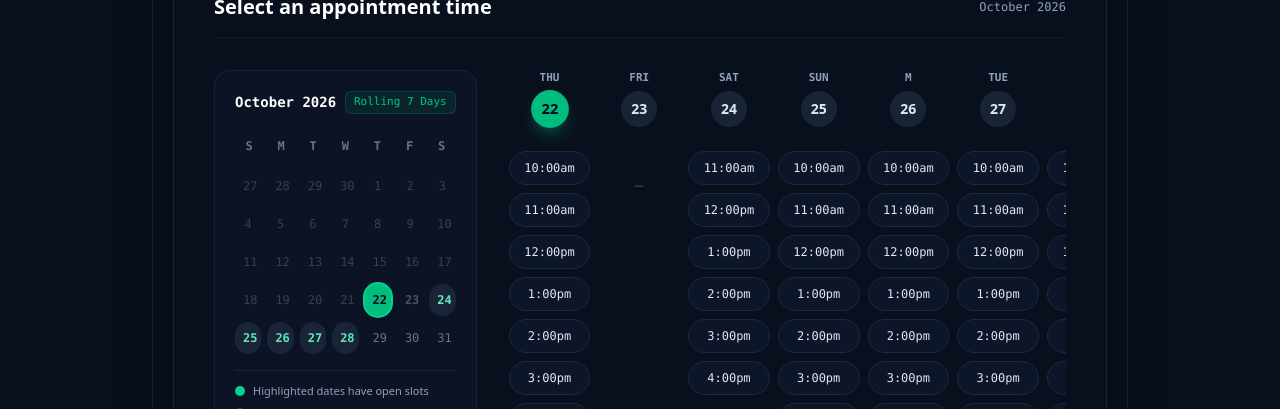
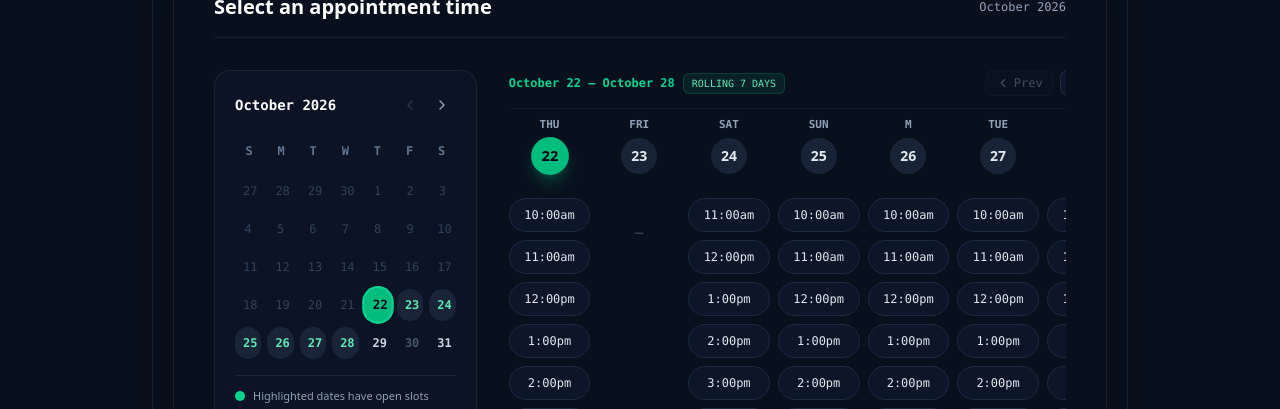
Before and after one commit to fksifat/AriseStudio_website, a Next.js app: page /schedule in a window 1280 px wide. Both pictures are taken after a click on the button "Studio Matrix". Shown: the part 372-781 px from the top of the page. Built offline with nearby package versions, Linux system fonts and the light colour scheme; no server answers.

Commit message:
feat(schedule): add month navigation and week switching to Studio Matrix calendar

```diff
--- a/src/components/AppointmentScheduler.tsx
+++ b/src/components/AppointmentScheduler.tsx
@@ -11,6 +11,8 @@ import {
   Loader2,
   ExternalLink,
   Sparkles,
+  ChevronLeft,
+  ChevronRight,
 } from "lucide-react";
 
 interface DaySchedule {
@@ -113,10 +115,129 @@ export default function AppointmentScheduler() {
   const [iframeLoaded, setIframeLoaded] = useState(false);
 
   const currentDate = useMemo(() => (isClient ? new Date() : null), [isClient]);
+  const [scheduleRefDate, setScheduleRefDate] = useState<Date | null>(null);
+  const [viewMonthState, setViewMonthState] = useState<number | null>(null);
+  const [viewYearState, setViewYearState] = useState<number | null>(null);
+
+  const activeRefDate = useMemo(
+    () => scheduleRefDate || currentDate,
+    [scheduleRefDate, currentDate],
+  );
+  const viewMonth =
+    viewMonthState ?? (activeRefDate ? activeRefDate.getMonth() : 9);
+  const viewYear =
+    viewYearState ?? (activeRefDate ? activeRefDate.getFullYear() : 2026);
+
   const scheduleDays = useMemo(
-    () => (currentDate ? generateRollingSchedule(7, currentDate) : []),
-    [currentDate],
+    () => (activeRefDate ? generateRollingSchedule(7, activeRefDate) : []),
+    [activeRefDate],
   );
+
+  const isPrevMonthDisabled = useMemo(() => {
+    if (!currentDate) return true;
+    const currentY = currentDate.getFullYear();
+    const currentM = currentDate.getMonth();
+    return (
+      viewYear < currentY || (viewYear === currentY && viewMonth <= currentM)
+    );
+  }, [currentDate, viewYear, viewMonth]);
+
+  const isPrevWeekDisabled = useMemo(() => {
+    if (!currentDate) return true;
+    const base = scheduleRefDate || currentDate;
+    const todayMidnight = new Date(
+      currentDate.getFullYear(),
+      currentDate.getMonth(),
+      currentDate.getDate(),
+    ).getTime();
+    const baseMidnight = new Date(
+      base.getFullYear(),
+      base.getMonth(),
+      base.getDate(),
+    ).getTime();
+    return baseMidnight <= todayMidnight;
+  }, [currentDate, scheduleRefDate]);
+
+  const handlePrevMonth = () => {
+    if (isPrevMonthDisabled) return;
+    if (viewMonth === 0) {
+      setViewMonthState(11);
+      setViewYearState((y) => (y !== null ? y - 1 : 2025));
+    } else {
+      setViewMonthState((m) => (m !== null ? m - 1 : 0));
+    }
+  };
+
+  const handleNextMonth = () => {
+    if (viewMonth === 11) {
+      setViewMonthState(0);
+      setViewYearState((y) => (y !== null ? y + 1 : 2027));
+    } else {
+      setViewMonthState((m) => (m !== null ? m + 1 : 1));
+    }
+  };
+
+  const handlePrevWeek = () => {
+    if (isPrevWeekDisabled || !currentDate) return;
+    const base = scheduleRefDate || currentDate;
+    const newRef = new Date(base);
+    newRef.setDate(base.getDate() - 7);
+    const todayMidnight = new Date(
+      currentDate.getFullYear(),
+      currentDate.getMonth(),
+      currentDate.getDate(),
+    );
+    if (newRef < todayMidnight) {
+      newRef.setTime(todayMidnight.getTime());
+    }
+    setScheduleRefDate(newRef);
+    setViewYearState(newRef.getFullYear());
+    setViewMonthState(newRef.getMonth());
+    setSelectedDayIndex(0);
+    setSelectedSlot(null);
+  };
+
+  const handleNextWeek = () => {
+    if (!currentDate) return;
+    const base = scheduleRefDate || currentDate;
+    const newRef = new Date(base);
+    newRef.setDate(base.getDate() + 7);
+    setScheduleRefDate(newRef);
+    setViewYearState(newRef.getFullYear());
+    setViewMonthState(newRef.getMonth());
+    setSelectedDayIndex(0);
+    setSelectedSlot(null);
+  };
+
+  const handleCalendarDayClick = (
+    dayNum: number,
+    monthIdx: number,
+    yearNum: number,
+  ) => {
+    if (!currentDate) return;
+    const targetDate = new Date(yearNum, monthIdx, dayNum);
+    const todayMidnight = new Date(
+      currentDate.getFullYear(),
+      currentDate.getMonth(),
+      currentDate.getDate(),
+    );
+    if (targetDate < todayMidnight) return;
+
+    setScheduleRefDate(targetDate);
+    setViewYearState(yearNum);
+    setViewMonthState(monthIdx);
+    setSelectedDayIndex(0);
+    setSelectedSlot(null);
+  };
+
+  const dateRangeLabel = useMemo(() => {
+    if (!scheduleDays || scheduleDays.length === 0) return "";
+    const first = scheduleDays[0];
+    const last = scheduleDays[scheduleDays.length - 1];
+    const firstParts = first.fullDate.split(", ");
+    const lastParts = last.fullDate.split(", ");
+    return `${firstParts[1]} – ${lastParts[1]}`;
+  }, [scheduleDays]);
   const [selectedDayIndex, setSelectedDayIndex] = useState<number>(0);
   const [selectedSlot, setSelectedSlot] = useState<string | null>(null);
   const [selectedTimezone, setSelectedTimezone] = useState<string>(
@@ -276,11 +397,7 @@ export default function AppointmentScheduler() {
     return `https://calendar.google.com/calendar/render?action=TEMPLATE&text=${title}&details=${details}&location=${location}`;
   };
 
-  const currentMonthIdx = currentDate ? currentDate.getMonth() : 0;
-  const currentYear = currentDate ? currentDate.getFullYear() : 2026;
-  const monthHeader = currentDate
-    ? `${monthNames[currentMonthIdx]} ${currentYear}`
-    : "";
+  const monthHeader = `${monthNames[viewMonth]} ${viewYear}`;
 
   return (
     <div className="w-full max-w-5xl mx-auto rounded-3xl bg-[#09101d]/90 backdrop-blur-xl border border-white/[0.08] shadow-2xl p-3 sm:p-5 relative">
@@ -499,9 +616,25 @@ export default function AppointmentScheduler() {
                 <span className="text-sm font-bold text-white font-mono">
                   {monthHeader}
                 </span>
-                <span className="text-[11px] font-mono text-emerald-400/90 bg-emerald-500/10 px-2 py-0.5 rounded-md border border-emerald-500/20">
-                  Rolling 7 Days
-                </span>
+                <div className="flex items-center gap-1">
+                  <button
+                    type="button"
+                    onClick={handlePrevMonth}
+                    disabled={isPrevMonthDisabled}
+                    className="w-7 h-7 rounded-lg flex items-center justify-center text-slate-400 hover:text-white hover:bg-slate-800 disabled:opacity-25 disabled:cursor-not-allowed transition-colors"
+                    title="Previous month"
+                  >
+                    <ChevronLeft className="w-4 h-4" />
+                  </button>
+                  <button
+                    type="button"
+                    onClick={handleNextMonth}
+                    className="w-7 h-7 rounded-lg flex items-center justify-center text-slate-400 hover:text-white hover:bg-slate-800 transition-colors"
+                    title="Next month"
+                  >
+                    <ChevronRight className="w-4 h-4" />
+                  </button>
+                </div>
               </div>
 
               {/* Day Initials */}
@@ -520,17 +653,17 @@ export default function AppointmentScheduler() {
                 {/* Preceding days from previous month */}
                 {Array.from(
                   {
-                    length: new Date(currentYear, currentMonthIdx, 1).getDay(),
+                    length: new Date(viewYear, viewMonth, 1).getDay(),
                   },
                   (_, i) => {
                     const prevMonthDays = new Date(
-                      currentYear,
-                      currentMonthIdx,
+                      viewYear,
+                      viewMonth,
                       0,
                     ).getDate();
                     const firstDay = new Date(
-                      currentYear,
-                      currentMonthIdx,
+                      viewYear,
+                      viewMonth,
                       1,
                     ).getDay();
                     const dayNum = prevMonthDays - firstDay + 1 + i;
@@ -546,51 +679,77 @@ export default function AppointmentScheduler() {
                 {Array.from(
                   {
                     length: new Date(
-                      currentYear,
-                      currentMonthIdx + 1,
+                      viewYear,
+                      viewMonth + 1,
                       0,
                     ).getDate(),
                   },
                   (_, i) => {
                     const dayNum = i + 1;
-                    const schedIdx = scheduleDays.findIndex(
-                      (sd) =>
-                        sd.dateNumber === dayNum &&
-                        sd.fullDate.includes(monthNames[currentMonthIdx]),
-                    );
+                    const targetDate = new Date(viewYear, viewMonth, dayNum);
+                    const todayMidnight = currentDate
+                      ? new Date(
+                          currentDate.getFullYear(),
+                          currentDate.getMonth(),
+                          currentDate.getDate(),
+                        )
+                      : null;
+                    const isPast = todayMidnight ? targetDate < todayMidnight : false;
+
+                    const schedIdx = scheduleDays.findIndex((sd) => {
+                      const d = new Date(sd.fullDate);
+                      return (
+                        d.getDate() === dayNum &&
+                        d.getMonth() === viewMonth &&
+                        d.getFullYear() === viewYear
+                      );
+                    });
                     const isSchedDay = schedIdx !== -1;
                     const isSelected =
                       isSchedDay && selectedDayIndex === schedIdx;
-                    const hasSlots =
-                      isSchedDay && scheduleDays[schedIdx].slots.length > 0;
-                    const isPast = dayNum < currentDate.getDate();
+                    const dayOfWeek = targetDate.getDay();
+                    const isClosed = defaultSlotsByWeekday[dayOfWeek]?.length === 0;
 
-                    if (isSchedDay) {
+                    if (isPast) {
                       return (
-                        <button
+                        <span
                           key={dayNum}
-                          onClick={() => setSelectedDayIndex(schedIdx)}
-                          disabled={!hasSlots}
-                          className={`p-2 rounded-full font-bold transition-all ${
-                            isSelected
-                              ? "bg-emerald-500 text-slate-950 ring-2 ring-emerald-400 shadow-md"
-                              : hasSlots
-                                ? "bg-slate-800/80 text-emerald-300 hover:bg-emerald-500/20 cursor-pointer"
-                                : "text-slate-600 cursor-not-allowed"
-                          }`}
+                          className="p-2 text-slate-700 cursor-not-allowed"
                         >
                           {dayNum}
-                        </button>
+                        </span>
                       );
                     }
 
                     return (
-                      <span
+                      <button
                         key={dayNum}
-                        className={`p-2 ${isPast ? "text-slate-700" : "text-slate-500"}`}
+                        type="button"
+                        disabled={isClosed}
+                        onClick={() => {
+                          if (isSchedDay) {
+                            setSelectedDayIndex(schedIdx);
+                          } else {
+                            handleCalendarDayClick(dayNum, viewMonth, viewYear);
+                          }
+                        }}
+                        className={`p-2 rounded-full font-bold transition-all ${
+                          isSelected
+                            ? "bg-emerald-500 text-slate-950 ring-2 ring-emerald-400 shadow-md scale-105"
+                            : isSchedDay
+                              ? "bg-slate-800/80 text-emerald-300 hover:bg-emerald-500/20 cursor-pointer"
+                              : isClosed
+                                ? "text-slate-600 cursor-not-allowed"
+                                : "text-slate-300 hover:bg-slate-800 hover:text-white cursor-pointer"
+                        }`}
+                        title={
+                          isClosed
+                            ? "Studio closed (Maintenance)"
+                            : `Select ${monthNames[viewMonth]} ${dayNum}`
+                        }
                       >
                         {dayNum}
-                      </span>
+                      </button>
                     );
                   },
                 )}
@@ -617,6 +776,39 @@ export default function AppointmentScheduler() {
             {/* Right Days & Pill Slot Columns (Directly matching Enosis / Google Calendar reference) */}
             <div className="lg:col-span-8 overflow-x-auto pb-4">
               <div className="min-w-[620px]">
+                {/* Columns Header with Week Navigation Arrows */}
+                <div className="flex items-center justify-between pb-3 mb-2 border-b border-white/[0.04]">
+                  <div className="flex items-center gap-2">
+                    <span className="text-xs font-mono font-bold text-emerald-400">
+                      {dateRangeLabel}
+                    </span>
+                    <span className="text-[10px] font-mono uppercase px-2 py-0.5 rounded-md bg-emerald-500/10 text-emerald-300 border border-emerald-500/20">
+                      Rolling 7 Days
+                    </span>
+                  </div>
+                  <div className="flex items-center gap-1.5">
+                    <button
+                      type="button"
+                      onClick={handlePrevWeek}
+                      disabled={isPrevWeekDisabled}
+                      className="inline-flex items-center gap-1 px-2.5 py-1 rounded-lg text-xs font-mono bg-slate-900 border border-white/[0.08] text-slate-300 hover:text-white hover:border-emerald-500/40 disabled:opacity-30 disabled:cursor-not-allowed transition-all"
+                      title="Previous 7 Days"
+                    >
+                      <ChevronLeft className="w-3.5 h-3.5" />
+                      <span>Prev</span>
+                    </button>
+                    <button
+                      type="button"
+                      onClick={handleNextWeek}
+                      className="inline-flex items-center gap-1 px-2.5 py-1 rounded-lg text-xs font-mono bg-slate-900 border border-white/[0.08] text-slate-300 hover:text-white hover:border-emerald-500/40 transition-all"
+                      title="Next 7 Days"
+                    >
+                      <span>Next</span>
+                      <ChevronRight className="w-3.5 h-3.5" />
+                    </button>
+                  </div>
+                </div>
+
                 {/* Day Headers Row */}
                 <div className="grid grid-cols-7 gap-2 pb-4 text-center">
                   {scheduleDays.map((day, idx) => {
```
